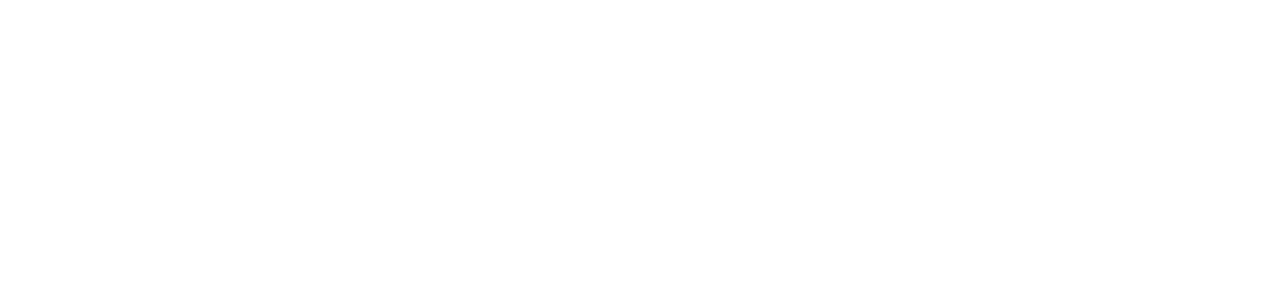
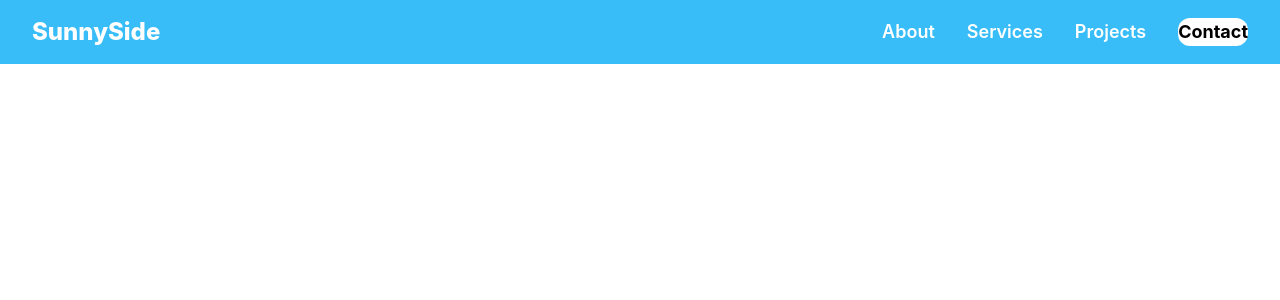
Before and after one commit to Ehabdhafer/React-Tasks, a React (Create React App) app in the folder designing_tasks/: page /sunnyside in a window 1280 px wide. Shown: the top 300 px of the page. Built offline with nearby package versions, Linux system fonts and the light colour scheme.

Commit message:
edit files

```diff
--- a/designing_tasks/src/components/header2.jsx
+++ b/designing_tasks/src/components/header2.jsx
@@ -0,0 +1,15 @@
+const Header2 = () => {
+  return (
+    <nav className="bg-sky-400 text-white flex justify-between h-16 items-center px-8">
+      <h2 className=" font-extrabold text-2xl">SunnySide</h2>
+      <ul className=" flex flex-wrap gap-8 text-lg font-semibold ">
+        <li>About</li>
+        <li>Services</li>
+        <li>Projects</li>
+        <li className=" bg-white text-black rounded-xl font-bold">Contact</li>
+      </ul>
+    </nav>
+  );
+};
+
+export default Header2;
--- a/designing_tasks/src/tasks/sunnyside.jsx
+++ b/designing_tasks/src/tasks/sunnyside.jsx
@@ -1,7 +1,9 @@
+import Header2 from "../components/header2";
+
 const SunnySide = () => {
   return (
     <div>
-      <div></div>
+      <Header2 />
     </div>
   );
 };
```
